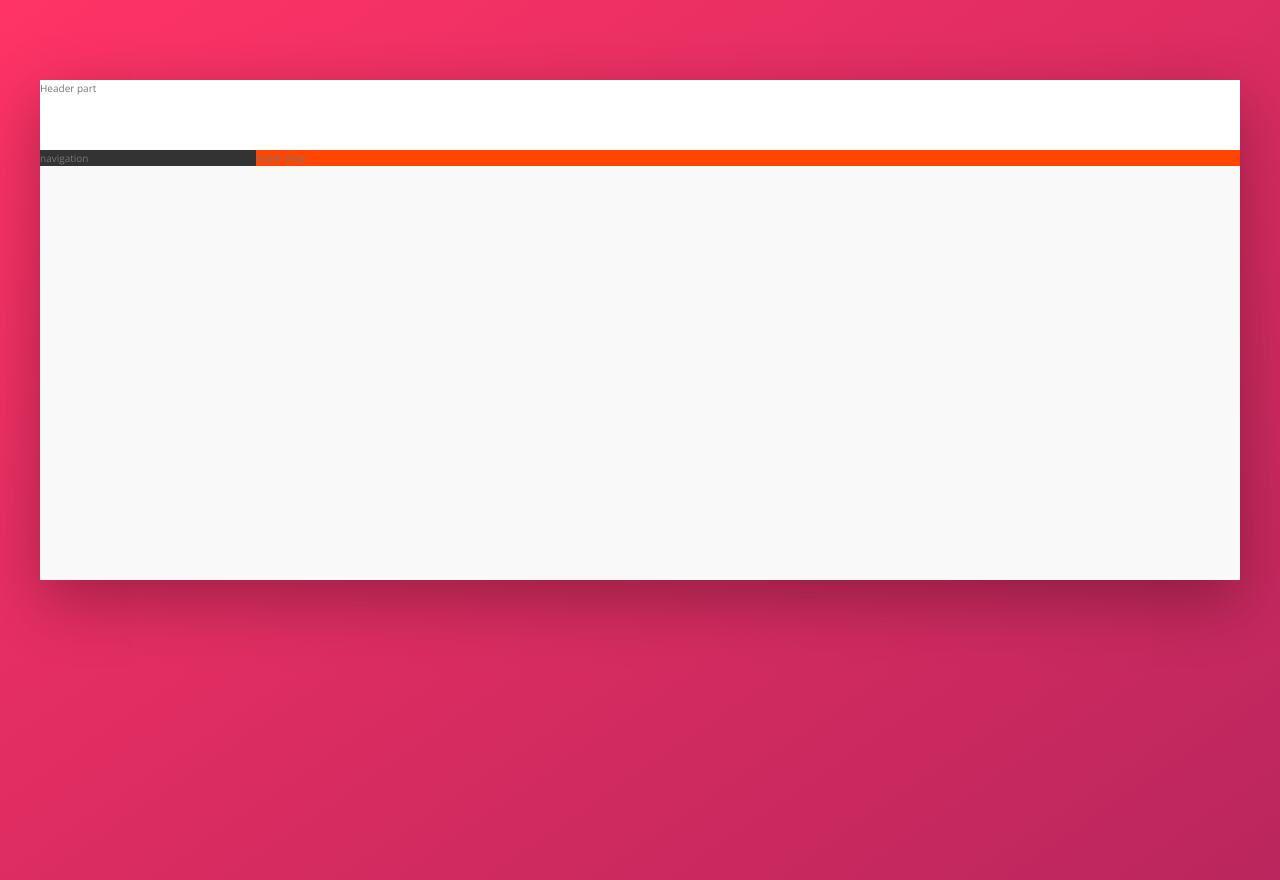
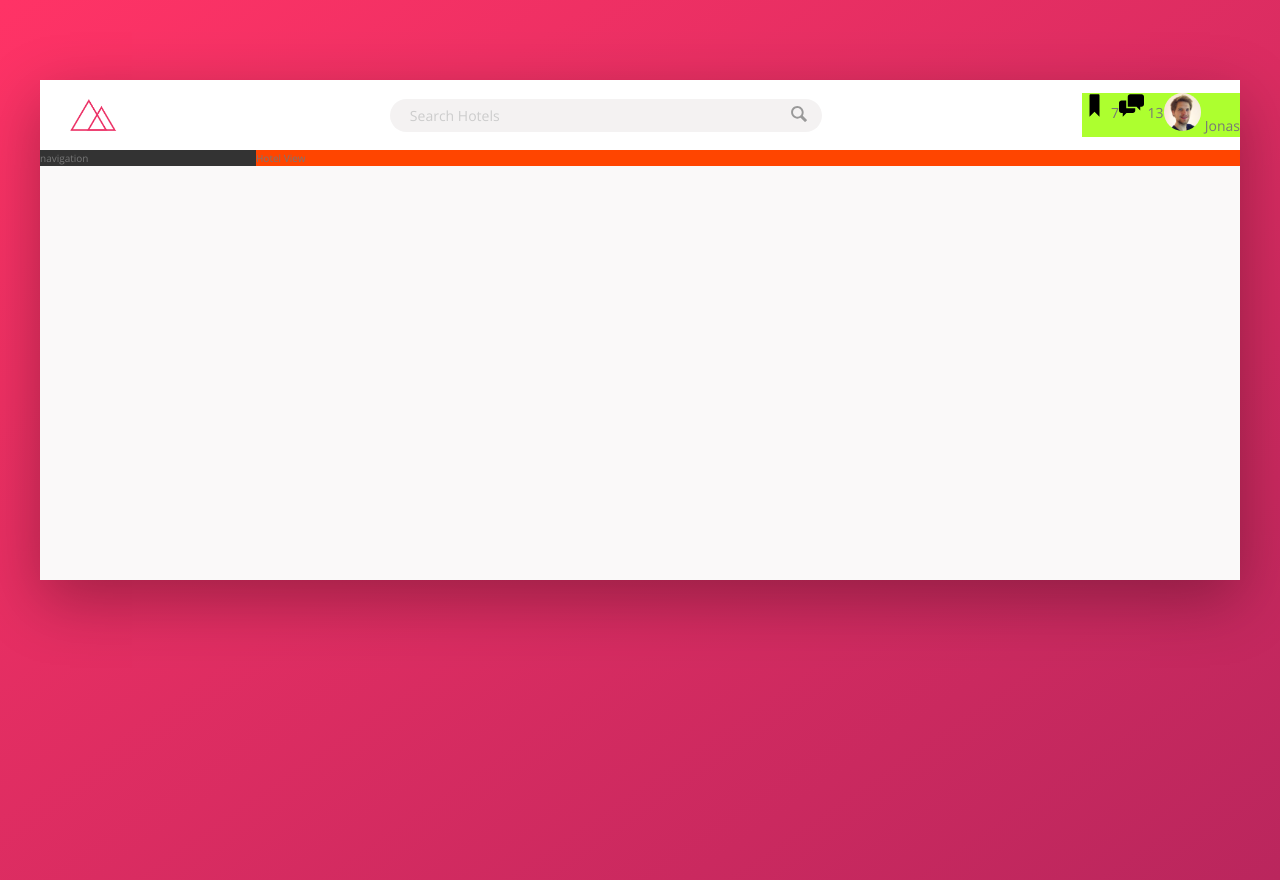
Before and after one commit to mhidalgo83/advanced-css, a website: page index.html in a window 1280 px wide. Drawn offline with nearby package versions, Linux system fonts and the light colour scheme.

Commit message:
search bar complete

```diff
--- a/index.html
+++ b/index.html
@@ -16,7 +16,37 @@
   <body>
     <div class="container">
       <header class="header">
-        Header part
+        <img src="img/logo.png" alt="logo" class="logo" />
+        <form action="#" class="search">
+          <input
+            type="text"
+            class="search__input"
+            placeholder="Search Hotels"
+          />
+          <button class="search__button">
+            <svg class="search__icon">
+              <use xlink:href="img/sprite.svg#icon-magnifying-glass" />
+            </svg>
+          </button>
+        </form>
+        <nav class="user-nav">
+          <div class="user-nav__icon-box">
+            <svg class="user-nav__icon">
+              <use xlink:href="img/sprite.svg#icon-bookmark" />
+            </svg>
+            <span class="user-nav__notification">7</span>
+          </div>
+          <div class="user-nav__icon-box">
+            <svg class="user-nav__icon">
+              <use xlink:href="img/sprite.svg#icon-chat" />
+            </svg>
+            <span class="user-nav__notification">13</span>
+          </div>
+          <div class="user-nav__user">
+            <img src="img/user.jpg" alt="User" class="user-nav__user-photo" />
+            <span class="user-nav__user-name">Jonas</span>
+          </div>
+        </nav>
       </header>
       <div class="content">
         <nav class="sidebar">
--- a/sass/_components.scss
+++ b/sass/_components.scss
@@ -0,0 +1,93 @@
+//////////////////////////////////
+//LOGO
+
+.logo {
+  height: 3.25rem;
+  margin-left: 3rem;
+}
+
+//////////////////////
+//SEARCH
+
+.search {
+  flex: 0 0 40%;
+  display: flex;
+  align-items: center;
+  justify-content: center;
+  &__input {
+    font-family: inherit;
+    font-size: inherit;
+    color: inherit;
+    background-color: var(--color-grey-light-2);
+    border: none;
+    border-radius: 100px;
+    padding: 0.7rem 2rem;
+    width: 90%;
+    transition: all 0.2s;
+    margin-right: -3.25rem;
+
+    &:focus {
+      width: 100%;
+      outline: none;
+      background-color: var(--color-grey-light-3);
+    }
+
+    &::-webkit-input-placeholder {
+      font-weight: 100;
+      color: var(--color-grey-light-4);
+    }
+  }
+
+  &__input:focus + &__button {
+    background-color: var(--color-grey-light-3);
+  }
+
+  &__button {
+    border: none;
+    background-color: var(--color-grey-light-2);
+    &:focus {
+      outline: none;
+    }
+
+    &:active {
+      transform: translateY(2px);
+    }
+  }
+
+  &__icon {
+    height: 2rem;
+    width: 2rem;
+    fill: var(--color-grey-dark-3);
+  }
+}
+
+//////////////////////
+//USER NAVIGATION
+
+.user-nav {
+  background-color: greenyellow;
+  display: flex;
+  justify-content: space-between;
+
+  &__icon-box {
+  }
+
+  &__icon {
+    height: 2.5rem;
+    width: 2.5rem;
+  }
+
+  &__notification {
+  }
+
+  &__user {
+  }
+
+  &__user-photo {
+    height: 3.75rem;
+    border-radius: 50%;
+  }
+
+  &__user-name {
+  }
+}
--- a/sass/_layout.scss
+++ b/sass/_layout.scss
@@ -11,9 +11,13 @@
 }
 
 .header {
+  font-size: 1.4rem;
   height: 7rem;
   background-color: #fff;
   border-bottom: var(--color-grey-light-2);
+  display: flex;
+  justify-content: space-between;
+  align-items: center;
 }
 
 .sidebar {
```
Also changed, not shown: css/main.css, 1 other file.
